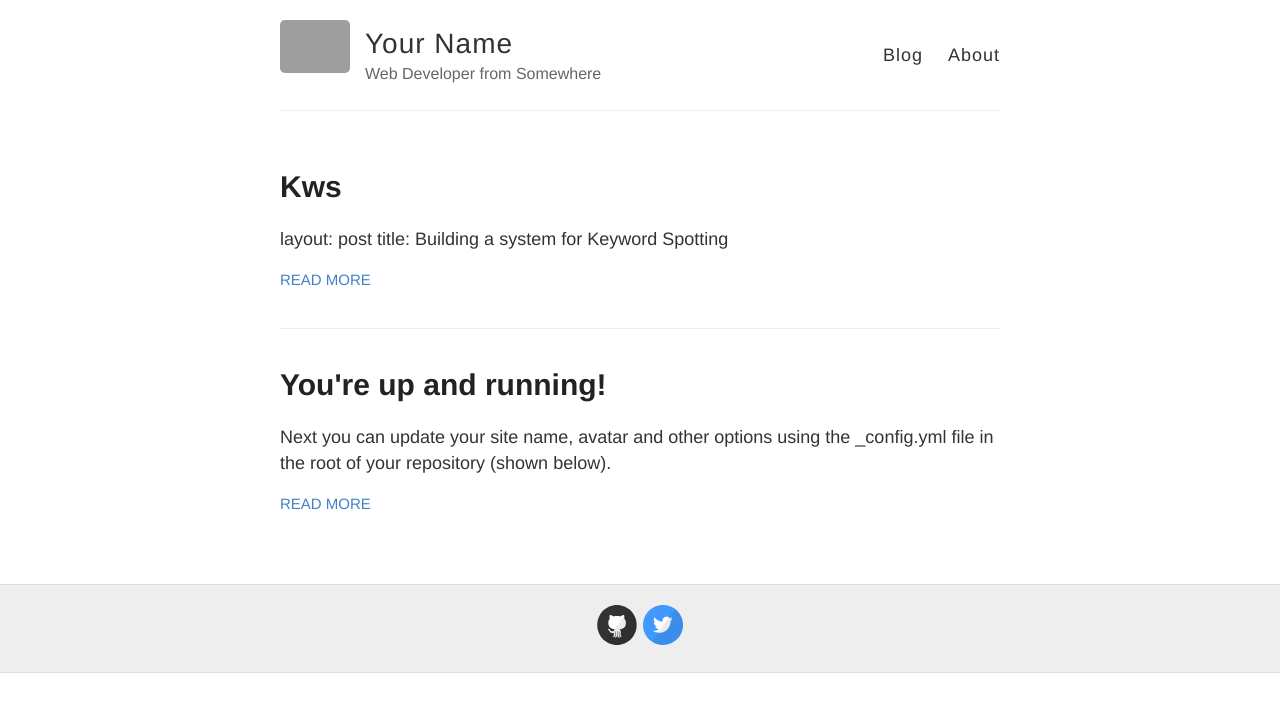
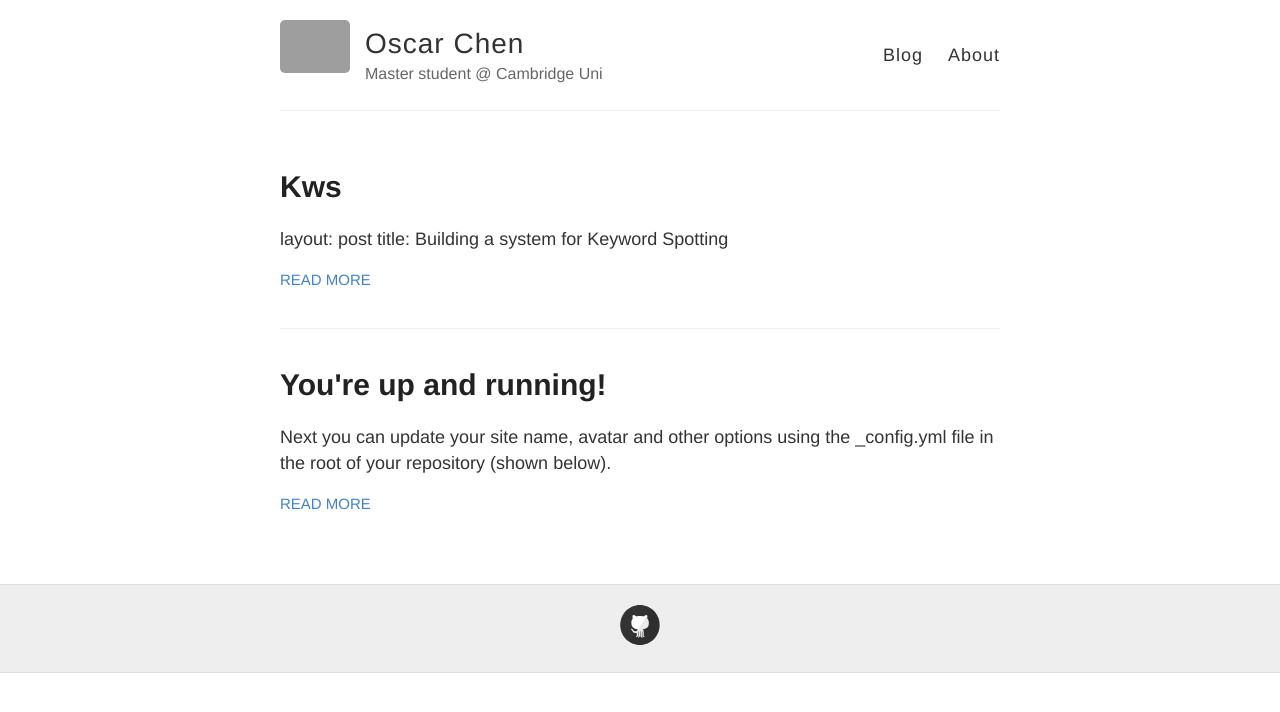
Before and after one commit to osczen/osczen.github.io, a Jekyll site: the page built from index.html, in a window 1280 px wide. Shown: the top 712 px of the page. Built offline with Jekyll 4.4.1, drawn with Linux system fonts in a browser that asks for light colours; grey boxes are pictures that could not be loaded.

Commit message:
Update _config.yml

```diff
--- a/_config.yml
+++ b/_config.yml
@@ -3,10 +3,10 @@
 #
 
 # Name of your site (displayed in the header)
-name: Your Name
+name: Oscar Chen
 
 # Short bio or description (displayed in the header)
-description: Web Developer from Somewhere
+description: Master student @ Cambridge Uni
 
 # URL of your avatar or profile pic (you could use your GitHub profile pic)
 avatar: https://raw.githubusercontent.com/barryclark/jekyll-now/master/images/jekyll-logo.png
@@ -21,12 +21,12 @@ footer-links:
   email:
   facebook:
   flickr:
-  github: barryclark/jekyll-now
+  github: osczen/osczen.github.io
   instagram:
   linkedin:
   pinterest:
   rss: # just type anything here for a working RSS icon
-  twitter: jekyllrb
+  twitter:
   stackoverflow: # your stackoverflow profile, e.g. "users/50476/bart-kiers"
   youtube: # channel/<your_long_string> or user/<user-name>
   googleplus: # anything in your profile username that comes after plus.google.com/
```
